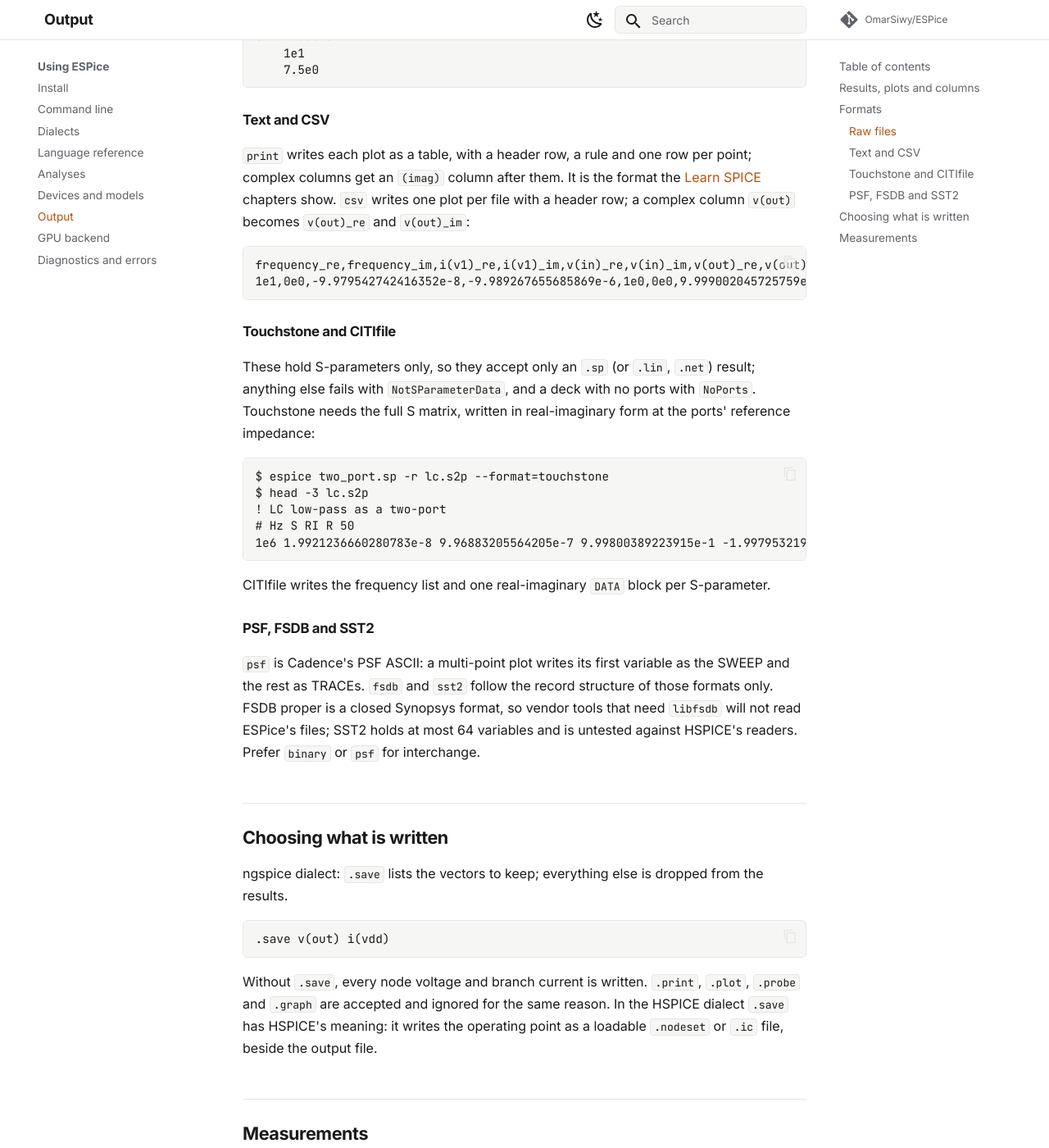
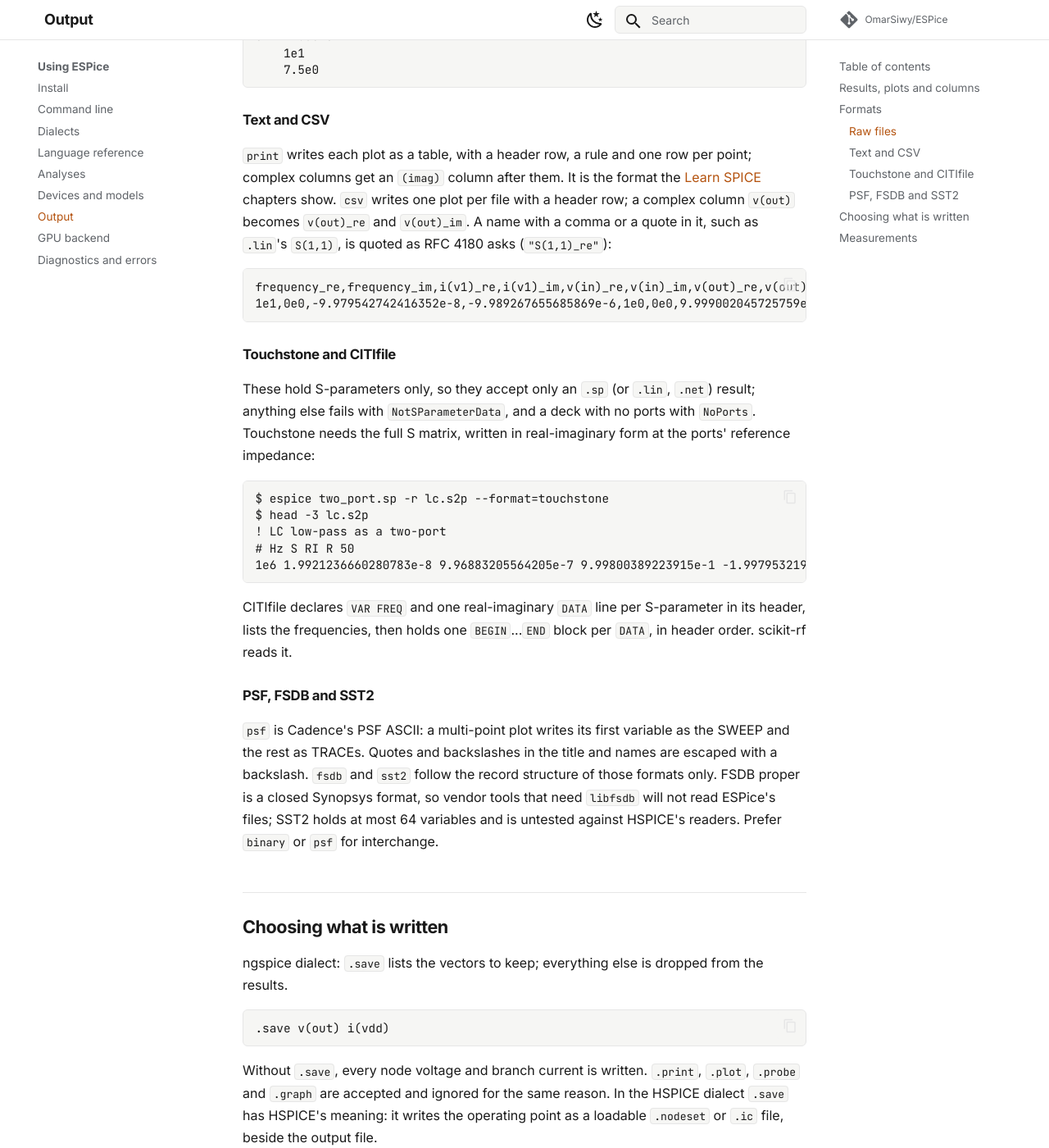
Before and after one commit to OmarSiwy/ESPice, an MkDocs documentation site: the page built from docs/using/output.md, in a window 1280 px wide and 1400 px high, scrolled down 1948 px. Shown: the whole window at 82% size. Built offline with MkDocs 1.6.1 and Material for MkDocs 9.7.7, drawn with Linux system fonts in a browser that asks for light colours; comment, search, counter and statistics services are not loaded.

Commit message:
output: CSV, PSF and CITIfile follow their specs (#61)
- CSV: a header with a comma, quote or line break is an RFC 4180 quoted
  field, quotes doubled (`.lin` writes `S(1,1)`).
- PSF: the title, plot name and variable names escape `"` and `\`.
- CITIfile: VAR FREQ and every DATA line in the header, the frequency
  list, then one BEGIN...END block per DATA in header order; NAME is one
  word. scikit-rf 1.9 read the old layout as IndexError('pop from empty
  list') and reads the new one, S21 at the right index.

````diff
--- a/docs/using/output.md
+++ b/docs/using/output.md
@@ -74,7 +74,8 @@ Values:
 per point; complex columns get an `(imag)` column after them. It is the
 format the [Learn SPICE](../learn/index.md) chapters show. `csv` writes
 one plot per file with a header row; a complex column `v(out)` becomes
-`v(out)_re` and `v(out)_im`:
+`v(out)_re` and `v(out)_im`. A name with a comma or a quote in it, such as
+`.lin`'s `S(1,1)`, is quoted as RFC 4180 asks (`"S(1,1)_re"`):
 
 ```text
 frequency_re,frequency_im,i(v1)_re,i(v1)_im,v(in)_re,v(in)_im,v(out)_re,v(out)_im
@@ -96,13 +97,15 @@ $ head -3 lc.s2p
 1e6 1.9921236660280783e-8 9.96883205564205e-7 9.99800389223915e-1 -1.9979532194577303e-2 9.99800389223915e-1 -1.9979532194577303e-2 1.9921236660280783e-8 9.96883205563849e-7
 ```
 
-CITIfile writes the frequency list and one real-imaginary `DATA` block per
-S-parameter.
+CITIfile declares `VAR FREQ` and one real-imaginary `DATA` line per
+S-parameter in its header, lists the frequencies, then holds one
+`BEGIN`...`END` block per `DATA`, in header order. scikit-rf reads it.
 
 ### PSF, FSDB and SST2
 
 `psf` is Cadence's PSF ASCII: a multi-point plot writes its first variable
-as the SWEEP and the rest as TRACEs. `fsdb` and `sst2` follow the record
+as the SWEEP and the rest as TRACEs. Quotes and backslashes in the title
+and names are escaped with a backslash. `fsdb` and `sst2` follow the record
 structure of those formats only. FSDB proper is a closed Synopsys format,
 so vendor tools that need `libfsdb` will not read ESPice's files; SST2
 holds at most 64 variables and is untested against HSPICE's readers.
````
Also changed, not shown: CHANGELOGS.md (+1 -0 lines), 3 other files.
